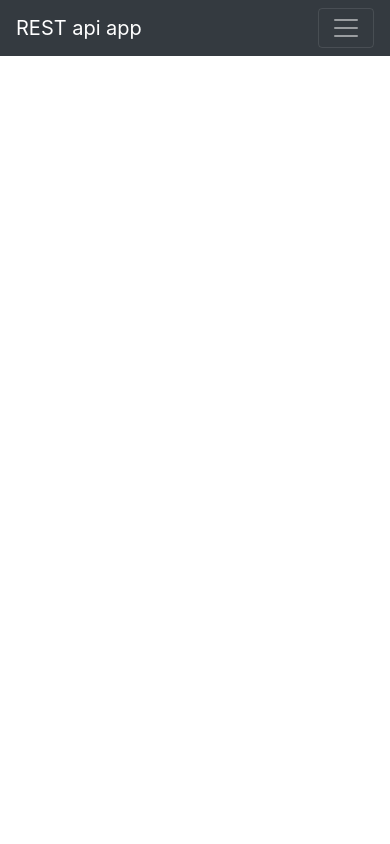
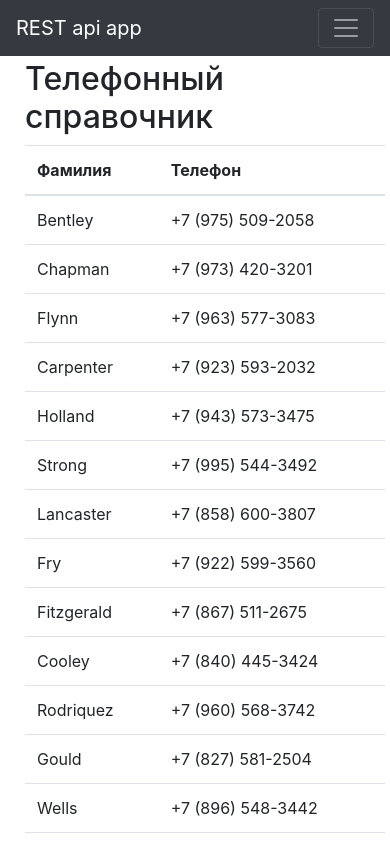
Before and after one commit to guitaroff/vue-cli-20190225, a Vue app: page /phonebook in a window 390 px wide. Shown: the top 844 px of the page. Built offline with nearby package versions, Linux system fonts and the light colour scheme; data requests are answered from the project's data file.

Commit message:
phonebook with UserList component and slots

```diff
--- a/src/App.vue
+++ b/src/App.vue
@@ -26,6 +26,9 @@
           <router-link to="/create-user" tag="li" class="nav-item">
             <a class="nav-link">Добавить пользователя</a>
           </router-link>
+          <router-link to="/phonebook" tag="li" class="nav-item">
+            <a class="nav-link">Телефонный справочник</a>
+          </router-link>
         </ul>
       </div>
     </nav>
--- a/src/router.js
+++ b/src/router.js
@@ -26,6 +26,11 @@ export default new Router({
       path: '/create-user',
       name: 'CreateUser',
       component: () => import('@/views/CreateUser.vue')
+    },
+    {
+      path: '/phonebook',
+      name: 'phonebook',
+      component: () => import('@/views/Phonebook.vue')
     }
   ]
 })
--- /dev/null
+++ b/src/views/Phonebook.vue
@@ -0,0 +1,49 @@
+<template>
+  <div>
+    <h2>Телефонный справочник</h2>
+    <div v-if="!users.length" class="alert alert-warning">
+      Загрузка...
+    </div>
+    <users-list v-else :users="users">
+      <template v-slot:table-header>
+        <tr>
+          <th scope="col">Фамилия</th>
+          <th scope="col">Телефон</th>
+        </tr>
+      </template>
+      <template v-slot:table-row="{ user }">
+        <td>{{ user.lastName }}</td>
+        <td>{{ user.phone }}</td>
+      </template>
+    </users-list>
+  </div>
+</template>
+
+<script>
+import axios from '@/axios.js'
+
+export default {
+  name: 'Users',
+  components: {
+    'users-list': () => import('@/components/UsersList.vue')
+  },
+  data() {
+    return {
+      users: []
+    }
+  },
+  mounted() {
+    this.loadUsers()
+  },
+  methods: {
+    loadUsers() {
+      axios
+        .get('/users')
+        .then(response => response.data)
+        .then(users => {
+          this.users = users
+        })
+    }
+  }
+}
+</script>
```
